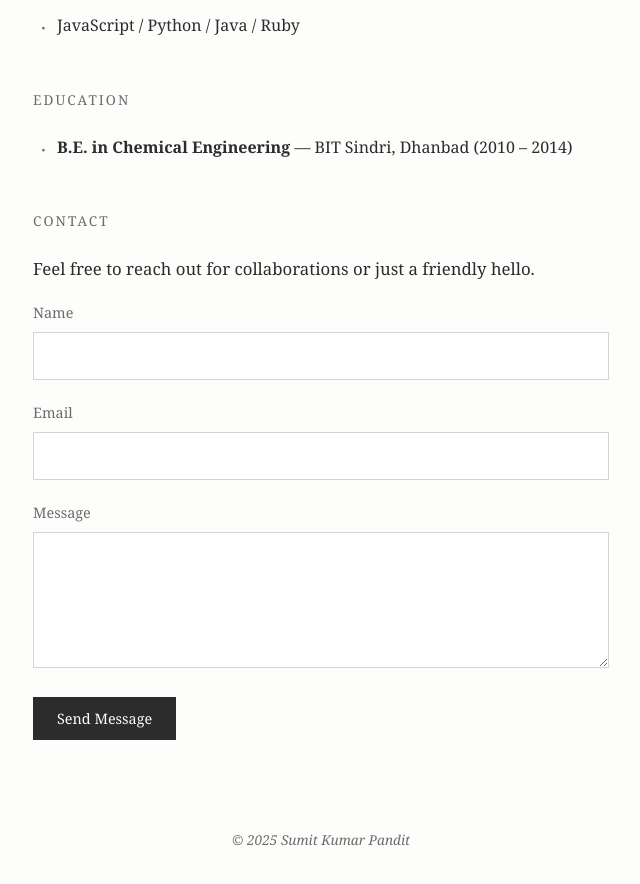
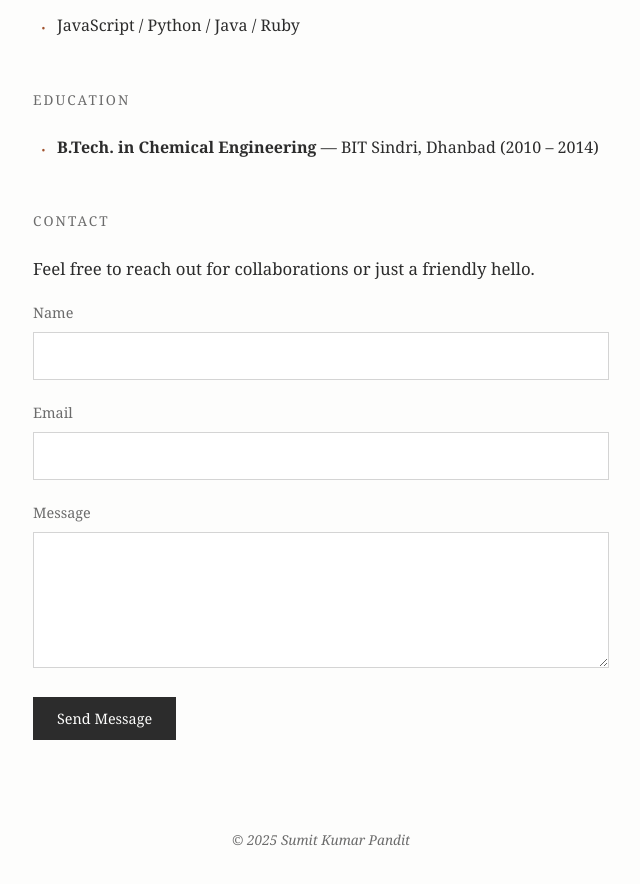
Before and after one commit to SumitKPandit/SumitKPandit.github.io, an Eleventy site: page index.html in a window 1280 px wide. Shown: the part 1320-2204 px from the top of the page, without its empty margins (319-959 px from the left). Built offline with nearby package versions, Linux system fonts and the light colour scheme; Eleventy itself is replaced by a stand-in of ours; files that its build step writes are made by us from their sources.

Commit message:
Fix education: B.E. to B.Tech.

```diff
--- a/index.html
+++ b/index.html
@@ -43,7 +43,7 @@
     <section id="education">
       <h2>Education</h2>
       <ul>
-        <li><strong>B.E. in Chemical Engineering</strong> — BIT Sindri, Dhanbad (2010 – 2014)</li>
+        <li><strong>B.Tech. in Chemical Engineering</strong> — BIT Sindri, Dhanbad (2010 – 2014)</li>
       </ul>
     </section>
 
```
